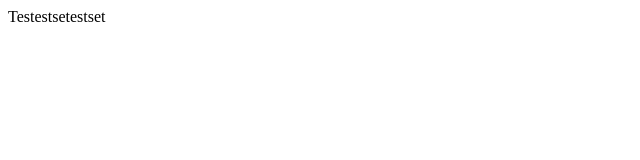
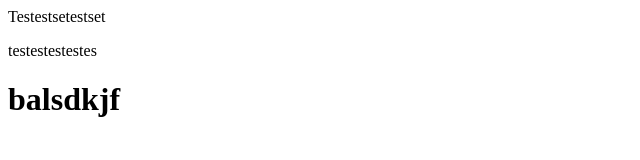
Before and after one commit to Jakob174/TestRep2, a plain HTML site: page index.html in a window 1280 px wide. Shown: the whole page, without its empty margins (0-640 px from the left). Drawn offline with Linux system fonts and the light colour scheme.

Commit message:
Update index.html

```diff
--- a/index.html
+++ b/index.html
@@ -1,3 +1,4 @@
+<!DOCTYPE>
 <html>
   <head>
     <title>Test</title>
@@ -5,5 +6,10 @@
   <body>
     <p>Testestsetestset</p>
 
+    <div>
+      testestestestes
+    </div>
+
+    <h1>balsdkjf</h1>
   </body>
 </html>
```
